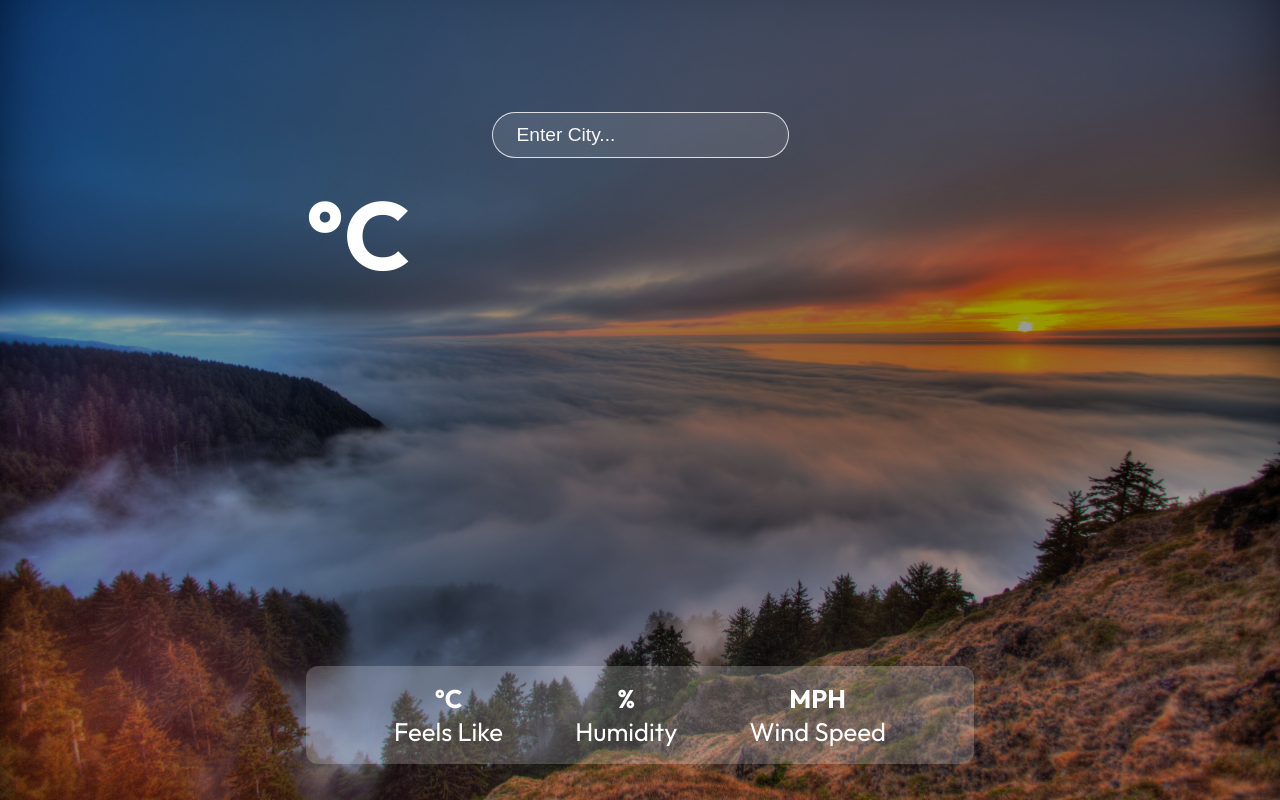
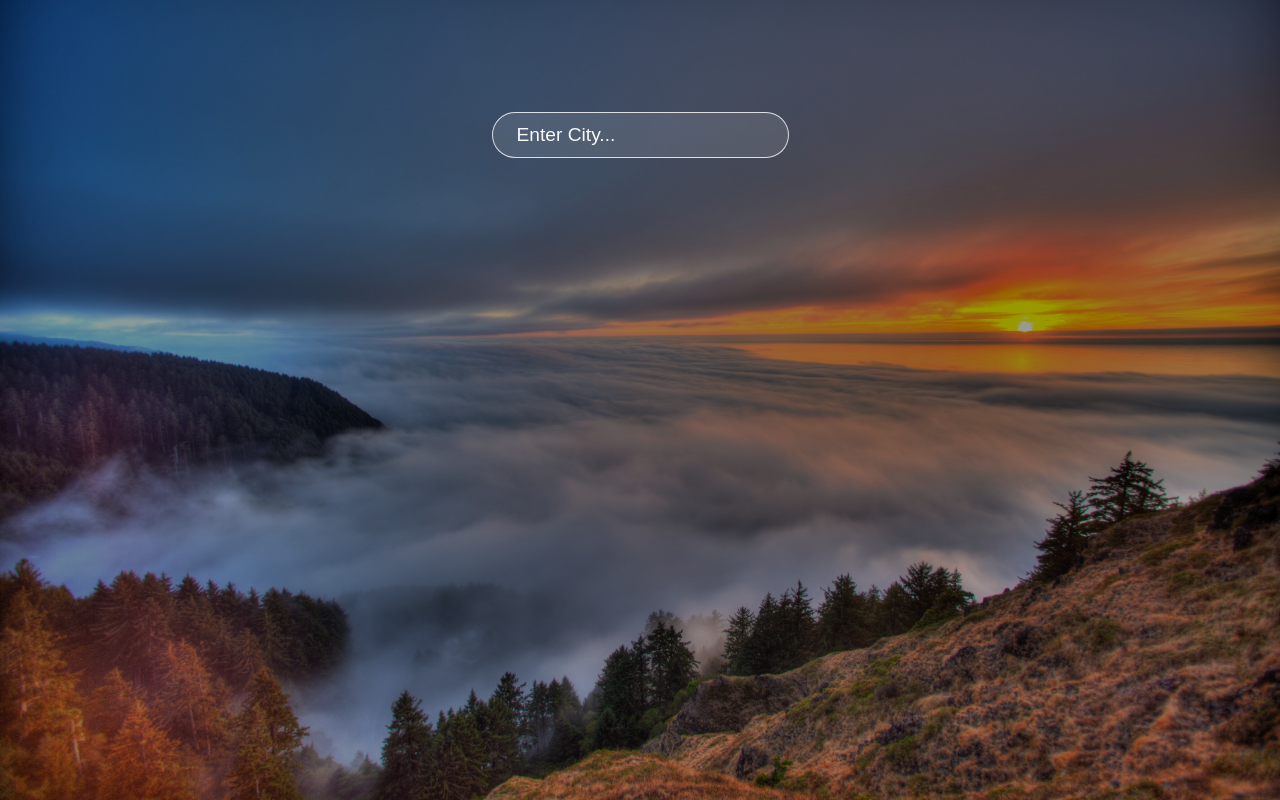
Before and after one commit to Warghto/weather-app, a React (Create React App) app: page / in a window 1280 px wide. Built offline with nearby package versions, Linux system fonts and the light colour scheme.

Commit message:
validate is working, all fixed

```diff
--- a/src/App.js
+++ b/src/App.js
@@ -6,47 +6,23 @@ import axios from "axios";
 export default function App() {
   const [data, setData] = useState({});
   const [location, setLocation] = useState("");
-  const [temperature, setTemperature] = useState(null);
-  const [feelsLike, setFeelsLike] = useState(null)
-  const [humidity, setHumidity] = useState(null)
-  const [wind, setWind] = useState(null)
-  const [description, setDescription] = useState(null)
-  const [city, setCity] = useState('')
-
 
   const URL = `https://api.openweathermap.org/data/2.5/weather?q=${location}&appid=d45bf05f66307ef1483c9b1231dd4b44&units=metric`;
   const searchLocation = (event) => {
     if (event.key === "Enter") {
-      axios.get(URL).then((res) => {
-        setData(res.data), console.log(res.data);
-      });
-      axios.get(URL).then((res) => {
-        setTemperature(res.data.main.temp);
-        console.log(temperature);
-      });
-      axios.get(URL).then((res) => {
-        setFeelsLike(res.data.main.feels_like);
-        console.log(feelsLike);
-      });
-      axios.get(URL).then((res) => {
-        setHumidity(res.data.main.humidity);
-        console.log(humidity);
-      });
-      axios.get(URL).then((res) => {
-        setWind(res.data.wind.speed);
-        console.log(wind);
-      });
-
-      axios.get(URL).then((res) => {
-        setDescription(res.data.weather[0].description);
-        console.log(description);
-      });
-      axios.get(URL).then((res) => {
-        setCity(res.data.name);
-        console.log(city);
+      axios
+        .get(URL)
+        .then((res) => {
+          setData(res.data);
+          console.log(res.data);
+        })
+        .catch((error) => {
+          console.error(error);
+          return alert("Something went wrong, enter the city");
         });
     }
   };
+
   console.log(location);
   return (
     <div className="app">
@@ -61,26 +37,35 @@ export default function App() {
               type="text"
             />
           </div>
-          <div className="location">{city}</div>
+          <div className="location">{data.name}</div>
           <div className="temp">
-            <h1>{temperature} °C</h1>
+            {data.main ? <h1>{data.main.temp.toFixed()} °C</h1> : null}
           </div>
-          <div className="description">{description}</div>
+          <div className="description">
+            {data.weather ? <p>{data.weather[0].main}</p> : null}
           </div>
+        </div>
+
+        {data.main != undefined && (
           <div className="bottom">
             <div className="feels">
-            <p className="bold">{feelsLike} °C</p>
+              {data.main ? (
+                <p className="bold">{data.main.feels_like.toFixed()} °C</p>
+              ) : null}
               <p>Feels Like</p>
             </div>
             <div className="humidity">
-            <p className="bold">{humidity}%</p>
+              {data.main ? <p className="bold">{data.main.humidity}%</p> : null}
               <p>Humidity</p>
             </div>
             <div className="wind">
-            <p className="bold">{wind} MPH</p>
+              {data.wind ? (
+                <p className="bold">{data.wind.speed.toFixed()} MPH</p>
+              ) : null}
               <p>Wind Speed</p>
             </div>
           </div>
+        )}
       </div>
     </div>
   );
```
Lines whose indentation alone changed are shown as unchanged.
